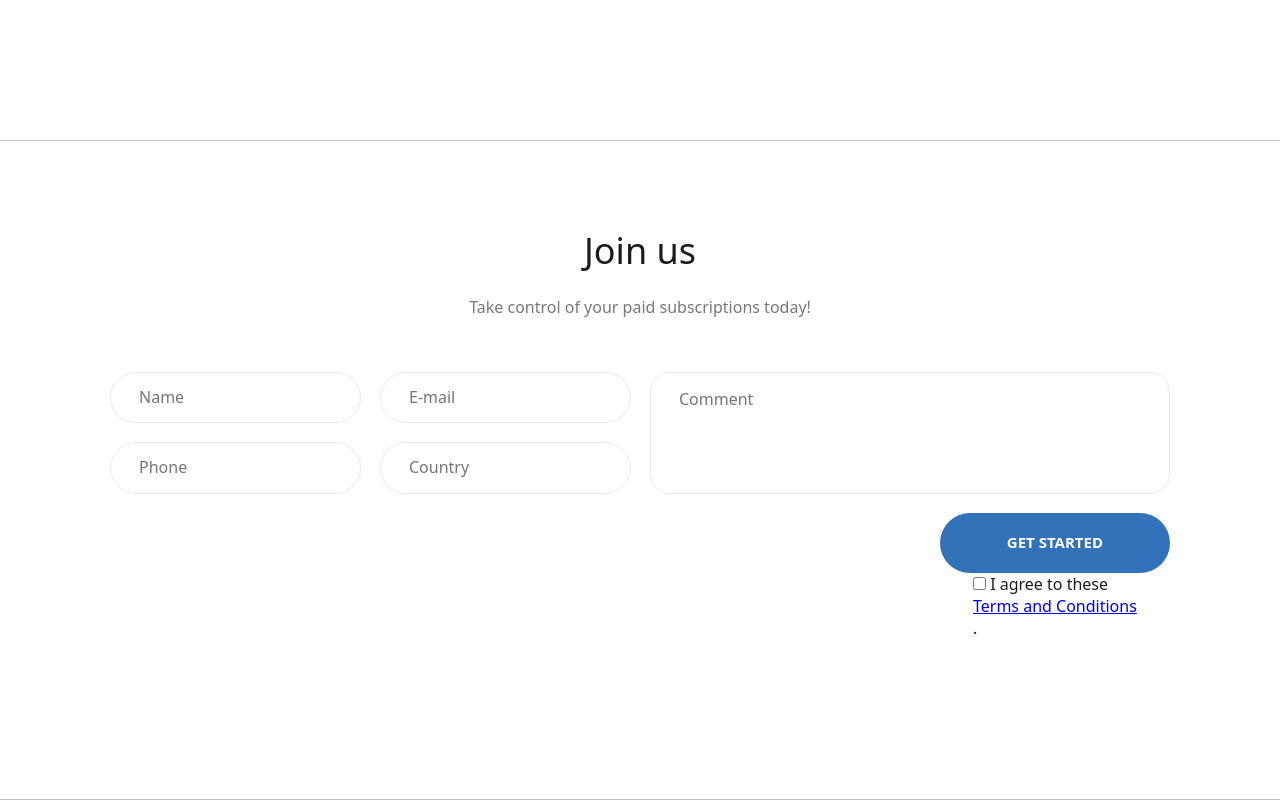
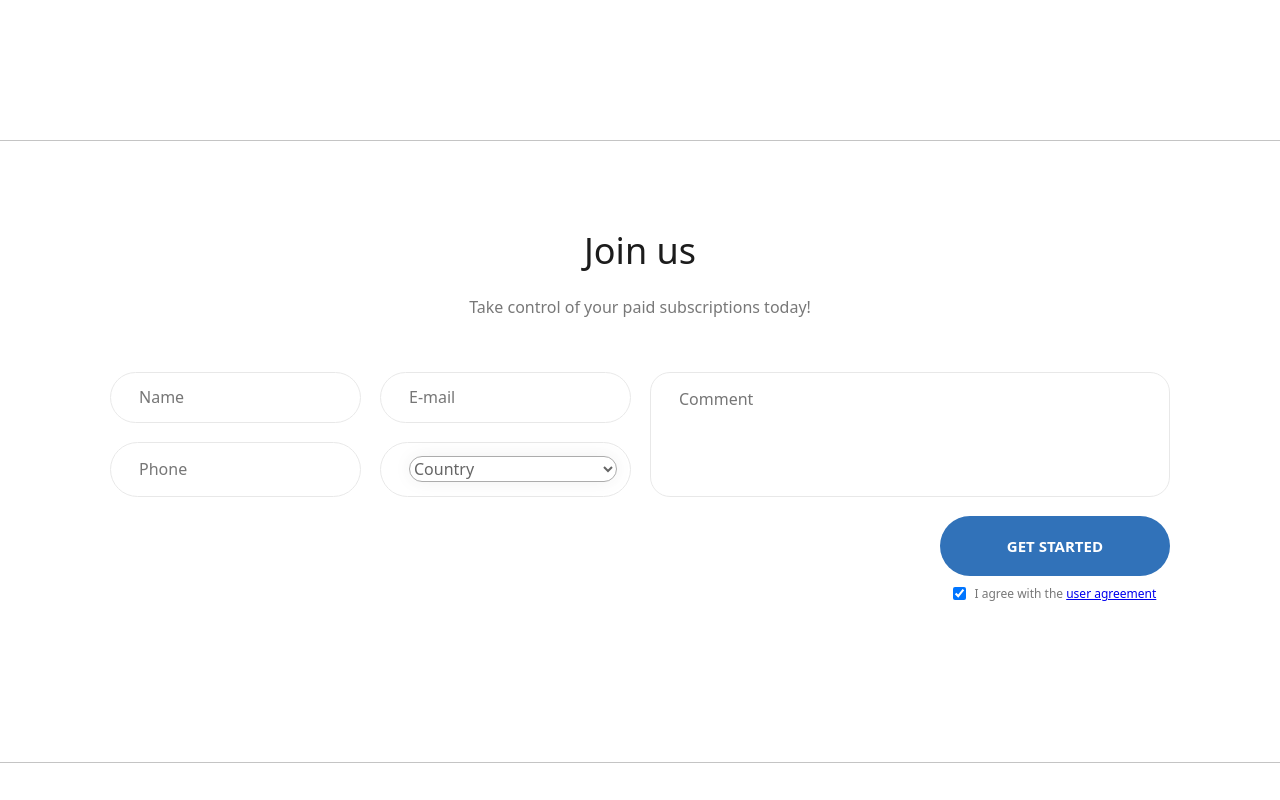
Before and after one commit to K067/LegalSolution-task, a plain HTML site: page index.html in a window 1280 px wide. Shown: the part 4111-4911 px from the top of the page. After the commit the page ends 4874 px from the top, so only its background shows below. Drawn offline with Linux system fonts and the light colour scheme.

Commit message:
form in process

```diff
--- a/css/style.css
+++ b/css/style.css
@@ -55,10 +55,21 @@ span {
     font-weight: 400;
 }
 
+label,
 span,
 p {
     color: #787878;
 
+}
+
+.policy-agree * {
+    cursor: pointer;
+}
+
+label {
+    font-family: system-ui, -apple-system, BlinkMacSystemFont, 'Segoe UI', Roboto, Oxygen, Ubuntu, Cantarell, 'Open Sans', 'Helvetica Neue', sans-serif;
+    font-size: 12px;
+    font-weight: 400;
 }
 
 p {
@@ -369,7 +380,8 @@ form {
     align-items: center;
 }
 
-.form-input-alpha {
+.form-input-alpha,
+.form-input-drop {
     border-radius: 50px;
 
 }
@@ -377,6 +389,17 @@ form {
 .form-input-beta {
     border-radius: 20px;
     width: 520px;
+}
+
+.dropdown-content {
+    border-radius: 50px;
+    display: block;
+    position: absolute;
+    width: 208px;
+    border-radius: 20px;
+    background: #FFF;
+    box-shadow: 0px 0px 19px 0px rgba(0, 0, 0, 0.10);
+    flex-shrink: 0;
 }
 
 .form-input-beta::placeholder {
@@ -408,4 +431,16 @@ form {
     display: flex;
     flex-direction: column;
     align-items: center;
+    gap: 9px;
 }
+
+.policy-agree {
+    display: flex;
+    align-items: center;
+    gap: 8px;
+    cursor: pointer;
+}
+
+.agree-link {
+    display: inline;
+}
--- a/index.html
+++ b/index.html
@@ -234,7 +234,18 @@
                                 </div>
                                 <div class="form-info-group">
                                     <input type="text" class="form-input form-input-alpha" placeholder="Phone">
-                                    <input type="text" class="form-input form-input-alpha" placeholder="Country">
+                                    <div type="text" class="form-input form-input-drop">
+                                        <span>Country</span>
+                                        <select class="dropdown-content" name="country">
+                                            <option value="0" label="Country">Country</option>
+                                            <option label="United Kingdom">United Kingdom</option>
+                                            <option label="United States">United States</option>
+                                            <option label="France">France</option>
+                                            <option label="Germany">Germany</option>
+                                            <option label="Spain">Spain</option>
+                                            <option label="Estonia">Estonia</option>
+                                        </select>
+                                    </div>
                                 </div>
                             </div>
                             <input type="text" class="form-input form-input-beta" placeholder="Comment">
@@ -242,8 +253,9 @@
                         <div class="submit-group">
                             <button class="form-btn">GET STARTED</button>
                             <div class="policy-agree">
-                                <input id="checkbox" type="checkbox" />
-                                <label for="checkbox"> I agree to these <a href="#">Terms and Conditions</a>.</label>
+                                <input id="checkbox" type="checkbox" checked />
+                                <label for="checkbox">I agree with the <a href="#" class="agree-link">user agreement
+                                    </a></label>
                             </div>
                         </div>
                     </form>
```
